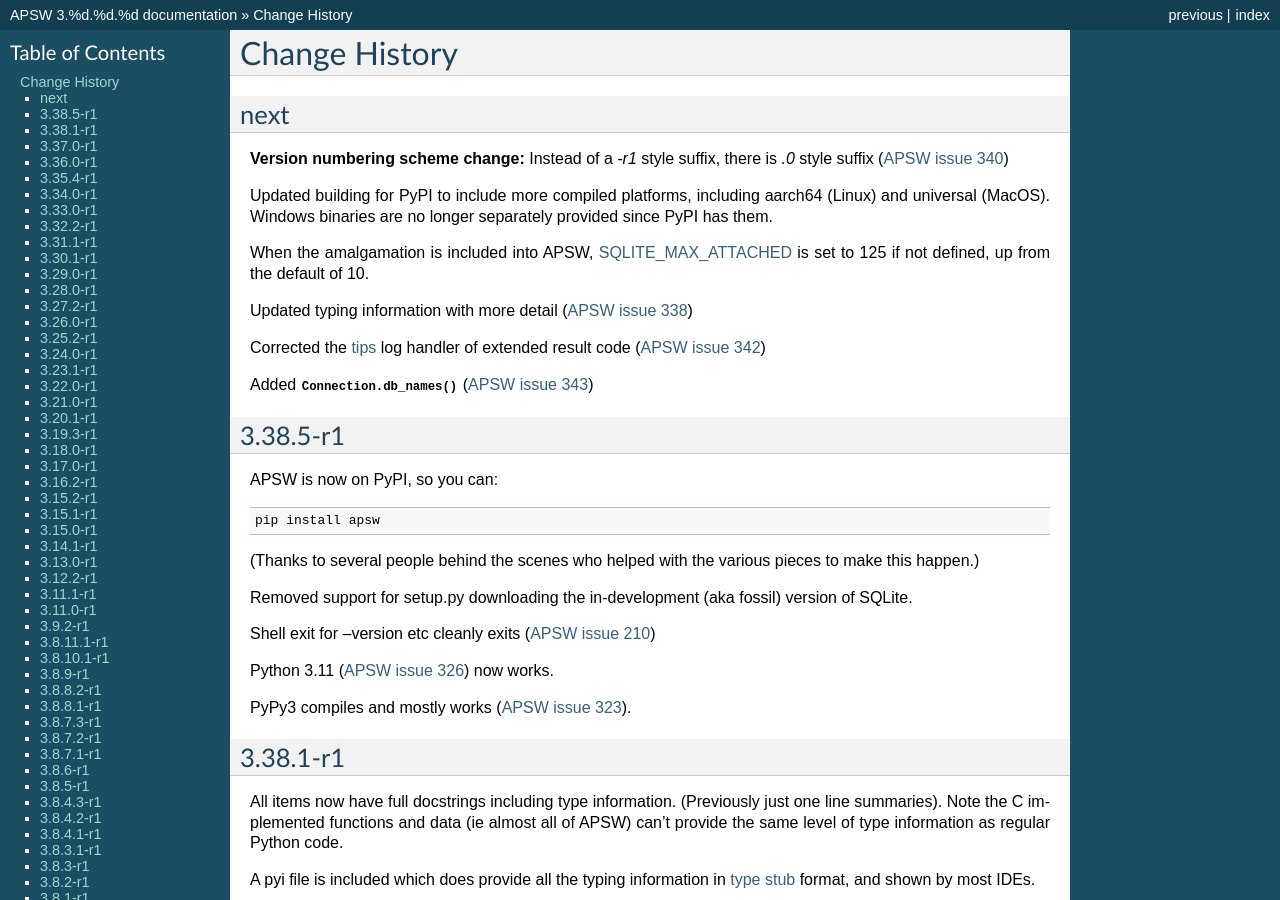
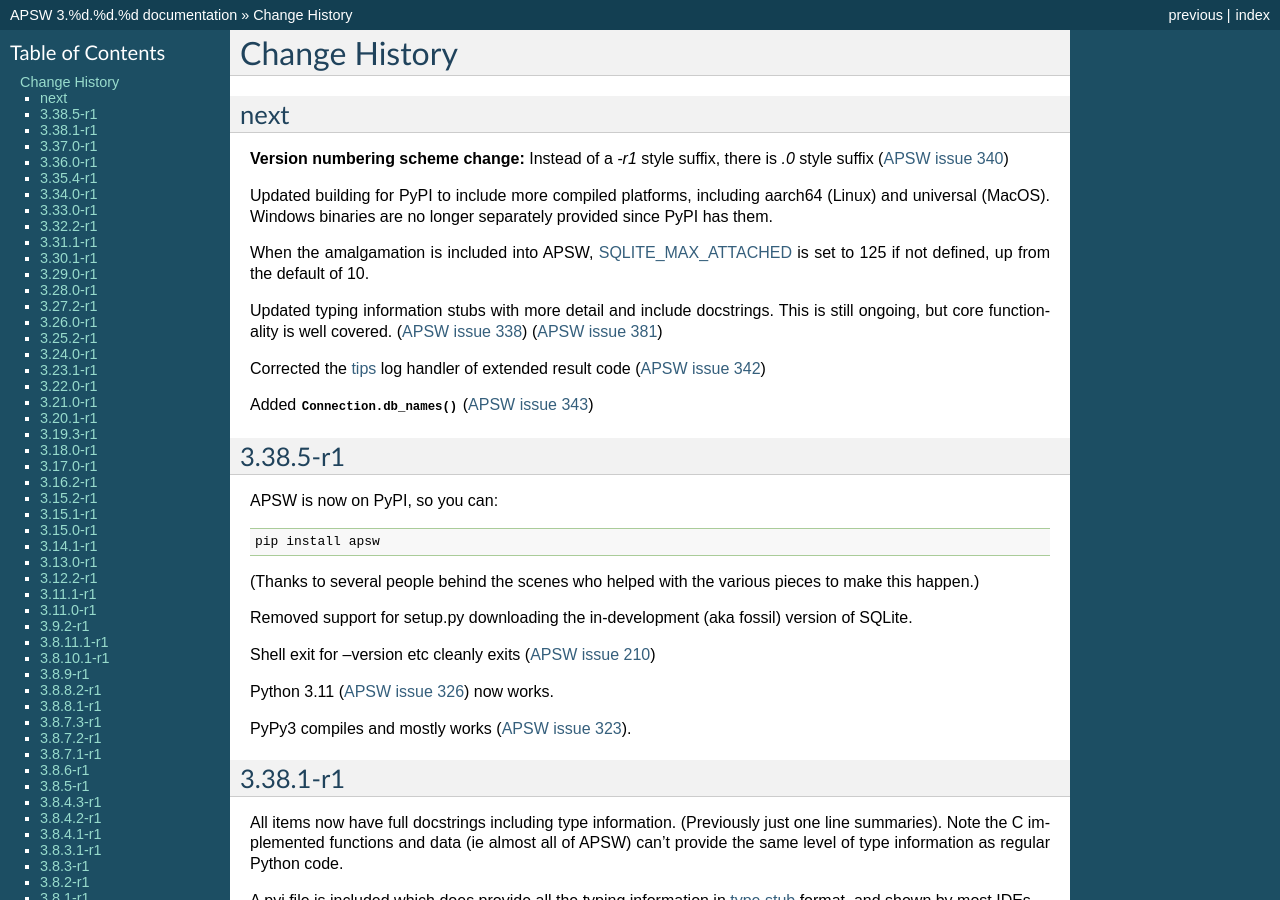
Before and after one commit to rogerbinns/apsw, a Sphinx documentation site: the page built from doc/changes.rst, in a window 1280 px wide and 900 px high. Built offline with Sphinx 7.4.7, drawn with Linux system fonts in a browser that asks for light colours; pages that are not in the unit, such as notebooks, are missing from menus; the version number is read from the project's files by our own code.

Commit message:
Mention typing and docstring in stubs is incomplete

```diff
--- a/doc/changes.rst
+++ b/doc/changes.rst
@@ -16,7 +16,9 @@
 <https://www.sqlite.org/limits.html#max_attached>`__ is set to 125 if
 not defined, up from the default of 10.
 
-Updated typing information with more detail (:issue:`338`)
+Updated typing information stubs with more detail and include docstrings.
+This is still ongoing, but core functionality is well covered.
+(:issue:`338`) (:issue:`381`)
 
 Corrected the :ref:`tips <diagnostics_tips>` log handler of extended
 result code (:issue:`342`)
```
